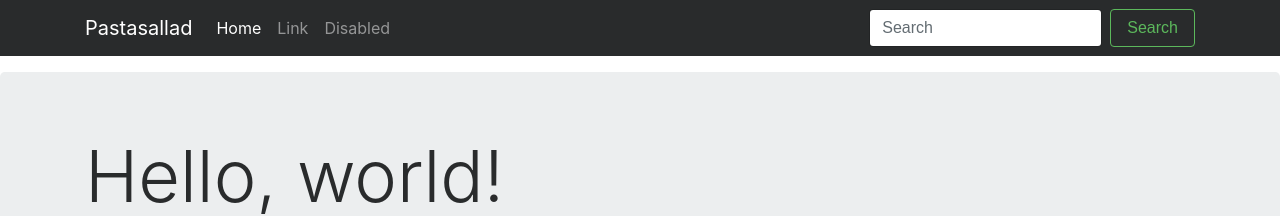
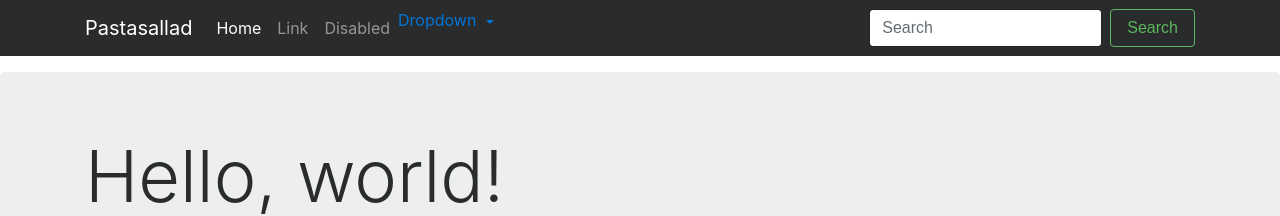
Before and after one commit to Pastasallad/pastasallad.github.io, a Jekyll site: the page built from index.html, in a window 1280 px wide. Shown: the top 216 px of the page. Built offline with Jekyll 4.4.1, drawn with Linux system fonts in a browser that asks for light colours; nearby versions of some CDN libraries.

Commit message:
Update navbar.html
added dropdown

```diff
--- a/_includes/navbar.html
+++ b/_includes/navbar.html
@@ -15,6 +15,18 @@
                 <li class="nav-item">
                   <a class="nav-link" href="#">Disabled</a>
                 </li>
+                <li class="dropdown">
+                    <a href="#" class="dropdown-toggle" data-toggle="dropdown" role="button" aria-haspopup="true" aria-expanded="false">Dropdown <span class="caret"></span></a>
+                    <ul class="dropdown-menu">
+                      <li><a href="#">Action</a></li>
+                      <li><a href="#">Another action</a></li>
+                      <li><a href="#">Something else here</a></li>
+                      <li role="separator" class="divider"></li>
+                      <li class="dropdown-header">Nav header</li>
+                      <li><a href="#">Separated link</a></li>
+                      <li><a href="#">One more separated link</a></li>
+                    </ul>
+                </li>
               </ul>
               <form class="form-inline mt-2 mt-md-0">
                 <input class="form-control mr-sm-2" type="text" placeholder="Search">
```
